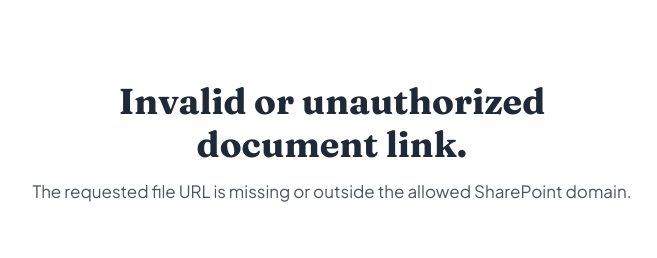
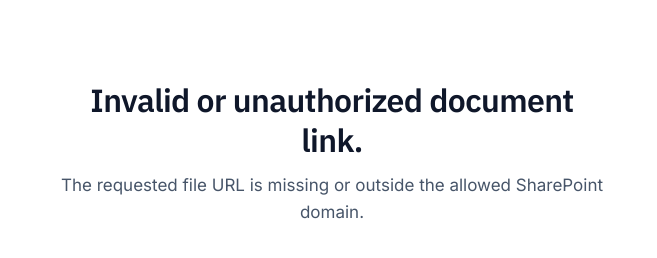
Before and after one commit to SoaEin2026/OpenLinkAsApp, a plain HTML site: page index.html in a window 1280 px wide. Shown: the whole page, without its empty margins (308-965 px from the left). Drawn offline with Linux system fonts and the light colour scheme.

Commit message:
Update font styles and color variables in index.html

```diff
--- a/index.html
+++ b/index.html
@@ -6,12 +6,12 @@
   <title>Opening in Word...</title>
   <link rel="preconnect" href="https://fonts.googleapis.com">
   <link rel="preconnect" href="https://fonts.gstatic.com" crossorigin>
-  <link href="https://fonts.googleapis.com/css2?family=Fraunces:opsz,wght@9..144,600;9..144,700&family=Plus+Jakarta+Sans:wght@400;500;600&display=swap" rel="stylesheet">
+  <link href="https://fonts.googleapis.com/css2?family=IBM+Plex+Sans:wght@600;700&family=Inter:wght@400;500;600&display=swap" rel="stylesheet">
   <style>
     :root {
       --bg: #ffffff;
-      --text: #1f2937;
-      --muted: #4b5563;
+      --text: #0f172a;
+      --muted: #475569;
       --btn-bg: #2b579a;
       --btn-hover: #1e3f73;
       --btn-text: #ffffff;
@@ -20,7 +20,7 @@
     @media (prefers-color-scheme: dark) {
       :root {
         --bg: #0a1b2e;
-        --text: #f1f5f9;
+        --text: #f8fafc;
         --muted: #cbd5e1;
         --btn-bg: #3b73c4;
         --btn-hover: #5288d8;
@@ -37,7 +37,7 @@
       padding: 80px clamp(16px, 4vw, 32px) 32px;
       background-color: var(--bg);
       color: var(--text);
-      font-family: "Plus Jakarta Sans", -apple-system, BlinkMacSystemFont, sans-serif;
+      font-family: "Inter", -apple-system, BlinkMacSystemFont, "Segoe UI", sans-serif;
       font-size: clamp(0.95rem, 1.2vw + 0.65rem, 1.0625rem);
       line-height: 1.6;
       text-align: center;
@@ -46,11 +46,12 @@
 
     h2 {
       margin: 0 auto 12px;
-      max-width: 24ch;
-      font-family: "Fraunces", Georgia, serif;
-      font-size: clamp(1.5rem, 3vw + 0.85rem, 2.25rem);
-      font-weight: 700;
-      line-height: 1.2;
+      max-width: 26ch;
+      font-family: "IBM Plex Sans", -apple-system, BlinkMacSystemFont, "Segoe UI", sans-serif;
+      font-size: clamp(1.375rem, 2.5vw + 0.85rem, 2rem);
+      font-weight: 600;
+      letter-spacing: -0.02em;
+      line-height: 1.25;
       color: var(--text);
     }
 
@@ -65,14 +66,15 @@
     .btn {
       display: inline-block;
       margin-top: 20px;
-      padding: 10px 18px;
+      padding: 10px 20px;
       background-color: var(--btn-bg);
       color: var(--btn-text);
       text-decoration: none;
       border-radius: 6px;
-      font-family: "Plus Jakarta Sans", -apple-system, BlinkMacSystemFont, sans-serif;
-      font-size: clamp(0.875rem, 0.8vw + 0.65rem, 1rem);
+      font-family: "IBM Plex Sans", -apple-system, BlinkMacSystemFont, "Segoe UI", sans-serif;
+      font-size: clamp(0.875rem, 0.8vw + 0.65rem, 0.975rem);
       font-weight: 600;
+      letter-spacing: -0.01em;
       transition: background-color 0.15s ease;
     }
 
```
